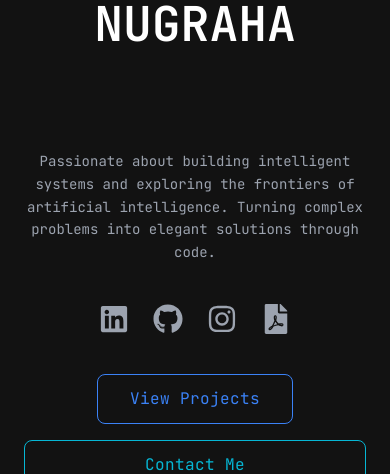
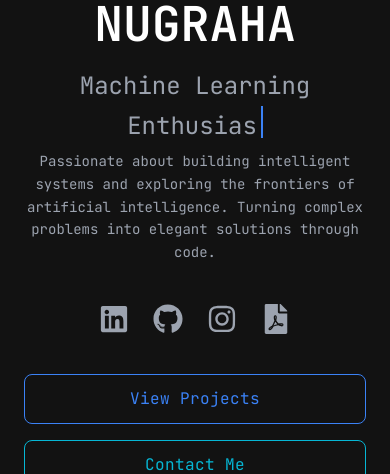
Before and after one commit to rynfkn/ryanfikri, a React (Vite) app: page / in a window 390 px wide. Shown: the part 484-958 px from the top of the page. Built offline with nearby package versions, Linux system fonts and the light colour scheme.

Commit message:
feat: refactor roles and improve typing animation in Home component

```diff
--- a/src/pages/Home.jsx
+++ b/src/pages/Home.jsx
@@ -5,46 +5,45 @@ import WelcomeSplash from "../components/WelcomeSplash";
 import { FaLinkedin, FaGithub, FaInstagram, FaFilePdf } from "react-icons/fa";
 import profilePic from "../assets/Profile_pict.png";
 
+const roles = [
+    "Data Scientist",
+    "Machine Learning Enthusiast",
+    "AI Engineer",
+];
+
+const contactEmail = "ryanfikri.re@gmail.com";
+const contactSubject = "Portfolio Contact";
+
 export default function Home() {
     const [showWelcome, setShowWelcome] = useState(true);
     const [currentRole, setCurrentRole] = useState(0);
     const [isDeleting, setIsDeleting] = useState(false);
     const [displayText, setDisplayText] = useState("");
 
-    const roles = [
-        "AI Engineer",
-        "Software Engineer",
-        "Data Scientist",
-        "Machine Learning Enthusiast"
-    ];
-
     useEffect(() => {
         const currentWord = roles[currentRole];
-        const typingSpeed = isDeleting ? 50 : 100;
-        const pauseTime = isDeleting ? 500 : 2000;
+        const isWordComplete = !isDeleting && displayText === currentWord;
+        const isWordDeleted = isDeleting && displayText === "";
+        const typingSpeed = isWordComplete ? 1400 : isDeleting ? 45 : 85;
 
         const timer = setTimeout(() => {
-            if (!isDeleting) {
-                if (displayText.length < currentWord.length) {
-                    setDisplayText(currentWord.slice(0, displayText.length + 1));
+            if (isWordComplete) {
+                setIsDeleting(true);
+                return;
             }
-                else {
-                    setTimeout(() => setIsDeleting(true), pauseTime);
-                }
-            }
-            else {
-                if (displayText.length > 0) {
-                    setDisplayText(currentWord.slice(0, displayText.length - 1));
-                }
-                else {
+
+            if (isWordDeleted) {
                 setIsDeleting(false);
                 setCurrentRole((prev) => (prev + 1) % roles.length);
+                return;
             }
-            }
+
+            const nextLength = displayText.length + (isDeleting ? -1 : 1);
+            setDisplayText(currentWord.slice(0, nextLength));
         }, typingSpeed);
 
         return () => clearTimeout(timer);
-    }, [displayText, isDeleting, currentRole, roles]);
+    }, [displayText, isDeleting, currentRole]);
 
     return (
         <div className="relative min-h-screen w-full bg-[var(--color-base)] text-[var(--color-text)] overflow-hidden transition-colors duration-300">
@@ -75,7 +74,10 @@ export default function Home() {
                         </h1>
 
                         <div className="flex justify-center lg:justify-start text-2xl md:text-3xl lg:text-4xl text-[var(--color-muted)] font-light mb-8 h-12 md:h-14">
+                            <span className="min-w-[18rem] md:min-w-[24rem] lg:min-w-[30rem]">
                                 {displayText}
+                                <span className="ml-1 inline-block h-8 w-0.5 translate-y-1 bg-[var(--color-primary)] md:h-10" aria-hidden="true" />
+                            </span>
                         </div>
 
                         <p className="text-[var(--color-muted)] text-sm md:text-base lg:text-lg max-w-xl mb-8 leading-relaxed mx-auto lg:mx-0 animate-fade-in-delay">
@@ -122,16 +124,15 @@ export default function Home() {
                         </div>
 
                         <div className="flex flex-col sm:flex-row gap-4 mt-10 justify-center lg:justify-start">
-                            <Link to="/projects">
-                                <button
+                            <Link
+                                to="/projects"
                                 className="px-8 py-3 rounded-lg border border-[var(--color-primary)] text-[var(--color-primary)] font-medium tracking-wide transition-all duration-300 hover:bg-[var(--color-primary)] hover:text-white focus:outline-none focus:ring-2 focus:ring-[var(--color-primary)]/50"
                             >
                                 View Projects
-                                </button>
                             </Link>
 
                             <a
-                                href="mailto:ryanfikri.re@gmail.com"
+                                href={`mailto:${contactEmail}?subject=${encodeURIComponent(contactSubject)}`}
                                 className="px-8 py-3 rounded-lg border border-[var(--color-secondary)] text-[var(--color-secondary)] font-medium tracking-wide transition-all duration-300 hover:bg-[var(--color-secondary)] hover:text-white focus:outline-none focus:ring-2 focus:ring-[var(--color-secondary)]/50"
                             >
                                 Contact Me
```
Lines whose indentation alone changed are shown as unchanged.
